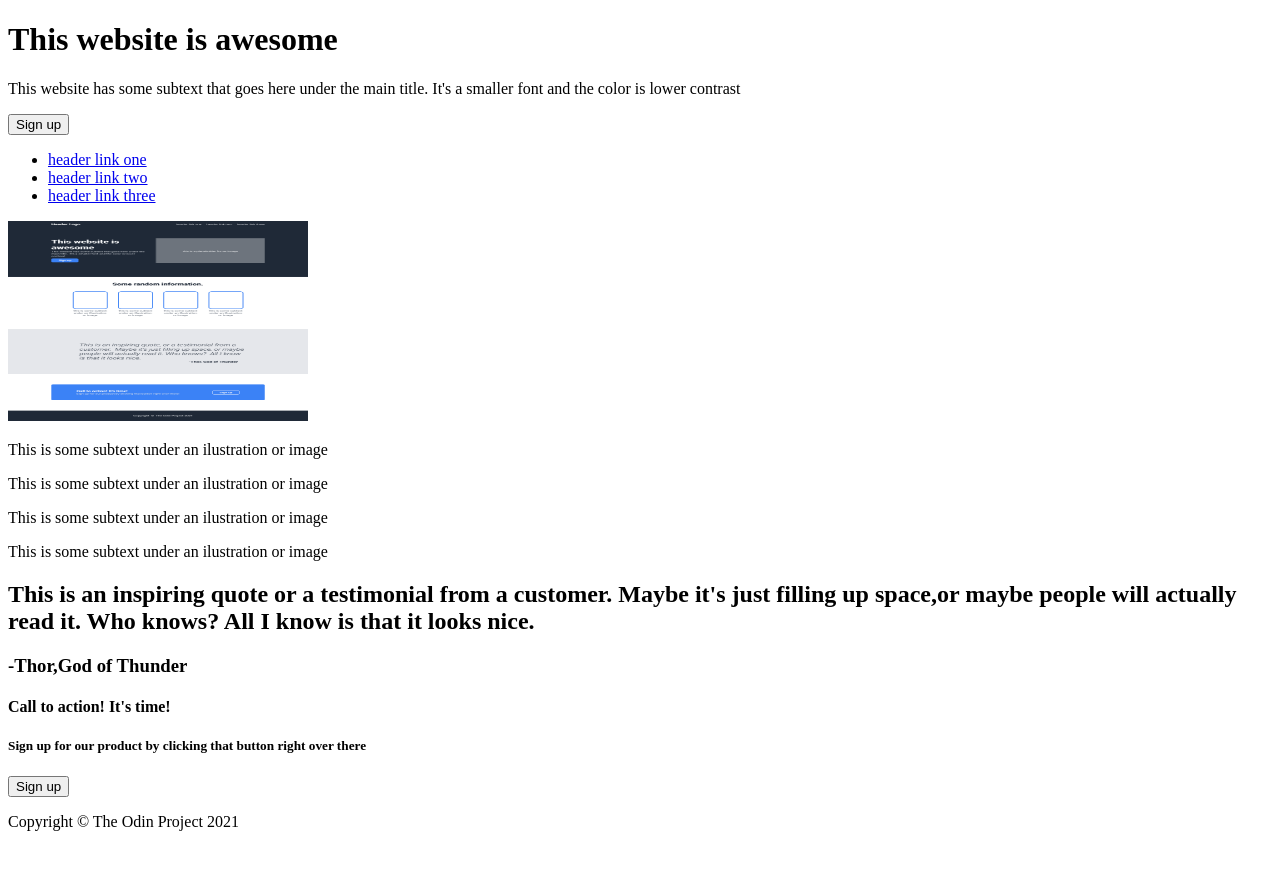
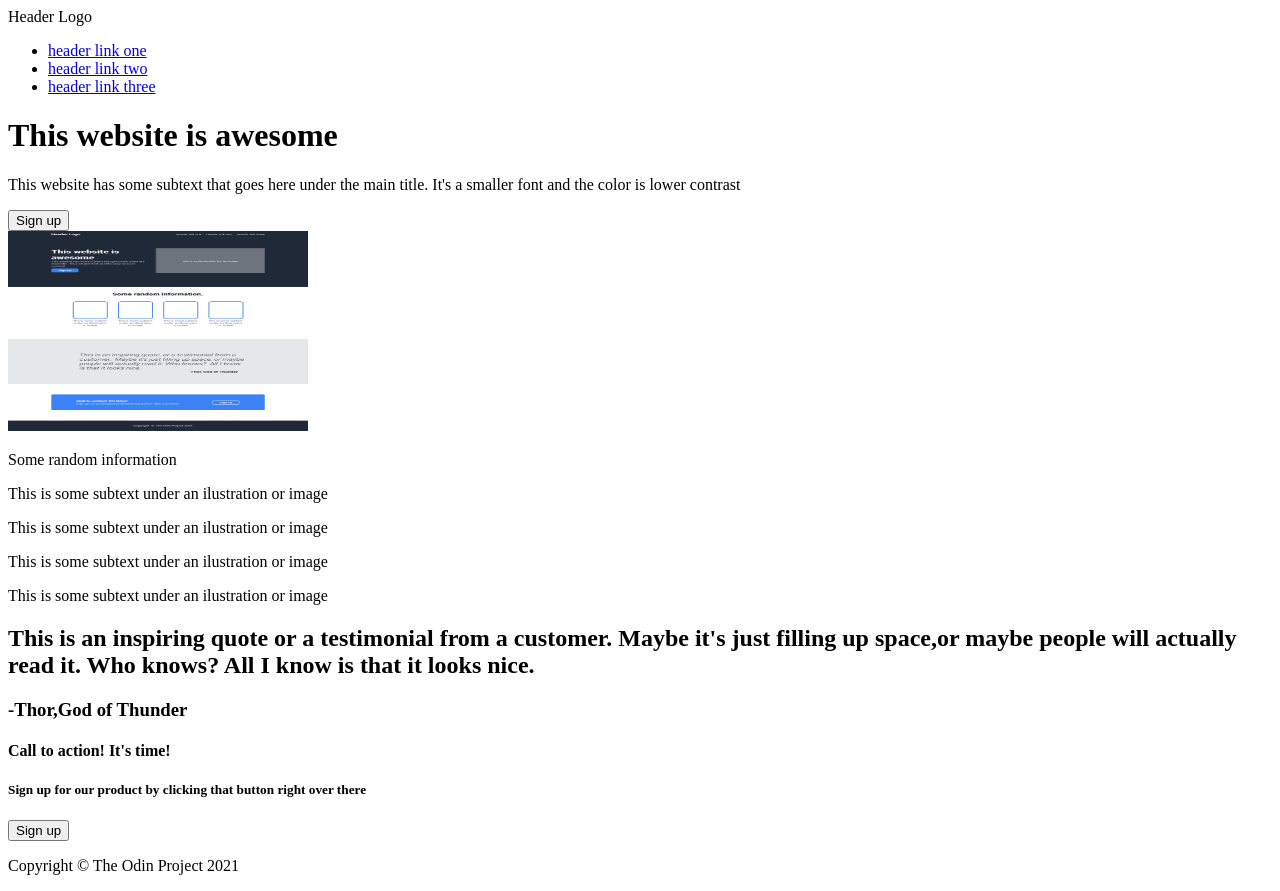
Before and after one commit to AaronGulman/landing-page, a plain HTML site: page index.html in a window 1280 px wide. Before the commit the page ends 847 px from the top, so only its background shows below. Drawn offline with Linux system fonts and the light colour scheme.

Commit message:
Modified <header>

```diff
--- a/index.html
+++ b/index.html
@@ -7,22 +7,34 @@
 	<link rel="stylesheet" href="style.css"/>
 </head>
 <body>
-	<header>
+	<div class="header">
+
+
+		<div class="logo">Header Logo</div>
+
+			<ul class="links">
+				<li><a href="#">header link one</a></li>
+				<li><a href="#">header link two</a></li>
+				<li><a href="#">header link three</a></li>
+			</ul></div>
+
+		<div class="content">
 		<h1>This website is awesome</h1>
 		<p>This website has some subtext that goes here under the main title.
 			It's a smaller font and the color is lower contrast</p>
 			<button>Sign up</button>
-			<ul>
-				<li><a href="#">header link one</a></li>
-				<li><a href="#">header link two</a></li>
-				<li><a href="#">header link three</a></li>
-			</ul>
+		</div>
+
+
+
 			<img src="./01.png" alt="the website I needed to recreate" height="200" width="300">
+		</div>
 
-	</header>
 
-	<div class="middle">
-		<div class="container">
+
+		<div class="middle">
+
+			<p class="info">Some random information</p>
 
 			<div class="card"></div>
 			<p>This is some subtext under an ilustration or image</p>
@@ -39,7 +51,7 @@
 		</div>
 
 
-	</div>
+
 
 	<div class="quote">
 		<h2>This is an inspiring quote or a testimonial from a customer. Maybe it's just filling up space,or maybe people will actually read it. Who knows? All I know is that it looks nice. </h2>
@@ -55,7 +67,6 @@
 
 	<div class="footer">
 		<p>Copyright © The Odin Project 2021</p>
-
 	</div>
 
 </body>
```
